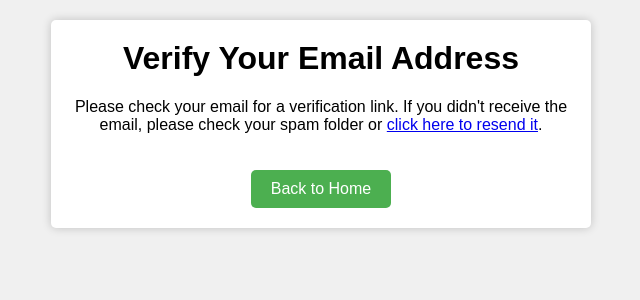
After one commit to sarrabs22/PiDev-2022-2023, a Symfony app: template templates/mailer/verifier.html.twig in a window 1280 px wide. The commit adds this page. Shown: the top 300 px of the page, without its empty margins (319-959 px from the left). Run offline with Twig, Linux system fonts and the light colour scheme; the template is opened without the code that fills it, so the values that code supplies are empty; some libraries are stand-ins or nearby versions.

Commit message:
mise a jour

```diff
--- a/templates/editprofile/index.html.twig
+++ b/templates/editprofile/index.html.twig
@@ -20,7 +20,7 @@
                 <div class="card-header">Photo de profile</div>
                 <div class="card-body text-center">
                     <!-- Profile picture image-->
-              <img class="img-account-profile rounded-circle mb-2" src="{{ asset('uploads/' ~ app.user.image) }}" >
+              <img class="img-account-profile rounded-circle mb-2" src="{{ asset('uploads/' ~ app.user.image) }}" style="width: 200px;height:200px;" >
 
                     <!-- Profile picture help block-->
                    {#  <div class="small font-italic text-muted mb-4">JPG or PNG no larger than 5 MB</div> #}
--- /dev/null
+++ b/templates/mailer/verifier.html.twig
@@ -0,0 +1,51 @@
+<!DOCTYPE html>
+<html>
+<head>
+	<title>Verify Email</title>
+	<meta charset="UTF-8">
+	<meta name="viewport" content="width=device-width, initial-scale=1.0">
+	<style>
+		body {
+			font-family: Arial, sans-serif;
+			background-color: #f0f0f0;
+			margin: 0;
+			padding: 0;
+		}
+		.container {
+			background-color: #fff;
+			border-radius: 5px;
+			box-shadow: 0px 0px 10px 0px rgba(0,0,0,0.2);
+			margin: 20px auto;
+			max-width: 500px;
+			padding: 20px;
+			text-align: center;
+		}
+		h1 {
+			margin-top: 0;
+		}
+		.button {
+			background-color: #4CAF50;
+			border: none;
+			color: white;
+			padding: 10px 20px;
+			text-align: center;
+			text-decoration: none;
+			display: inline-block;
+			font-size: 16px;
+			margin-top: 20px;
+			border-radius: 5px;
+			cursor: pointer;
+		}
+		.button:hover {
+			background-color: #3e8e41;
+		}
+	</style>
+</head>
+<body>
+	<div class="container">
+		<h1>Verify Your Email Address</h1>
+		<p>Please check your email for a verification link. If you didn't receive the email, please check your spam folder or <a href="#">click here to resend it</a>.</p>
+		<button class="button" onclick="window.location.href = '/test';">Back to Home</button>
+	</div>
+</body>
+</html>
```
Also changed, not shown: src/Controller/LoginSignupController.php (+28 -13 lines), src/Controller/MailerController.php (+18 -3 lines), src/Controller/RegistrationController.php (+6 -45 lines), src/Security/mailverif.php (added, +40 -0 lines), public/uploads/apple-63fba7a2d9d45.png (added), public/uploads/apple-63fc6b111fb18.png (added), public/uploads/apple-63fc6ba8c99ee.png (added), public/uploads/dhafer-63fc6b229de4a.jpg (added).
